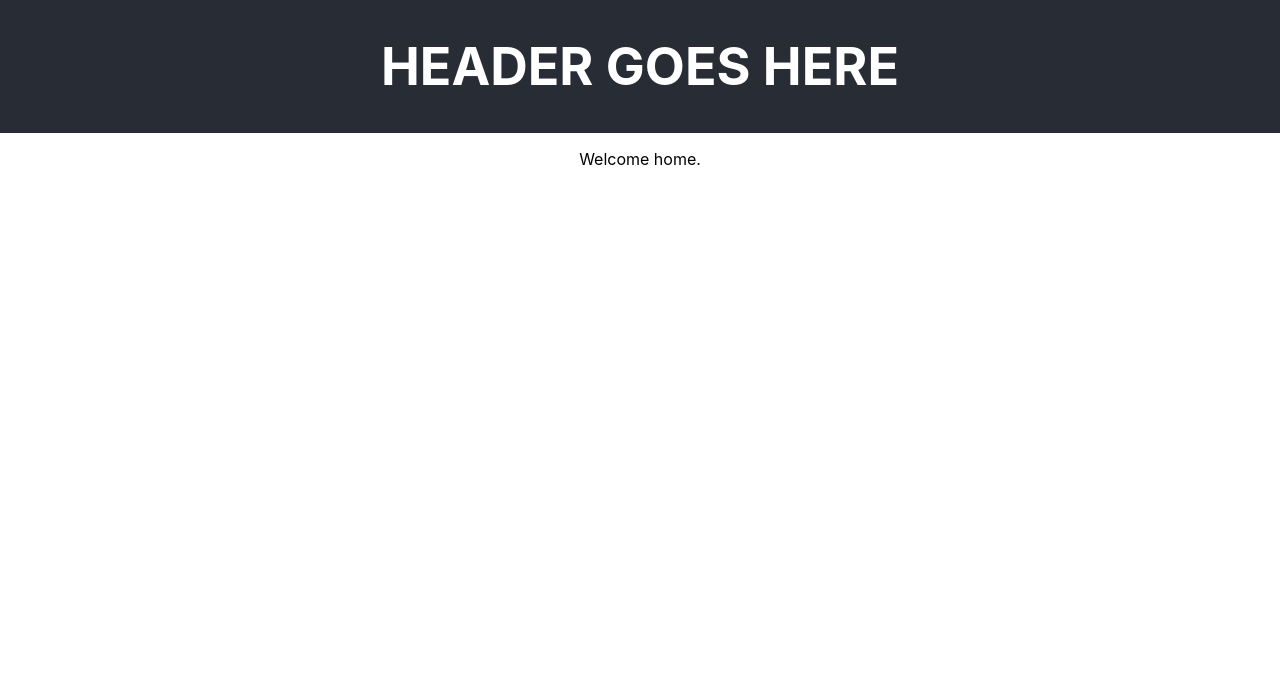
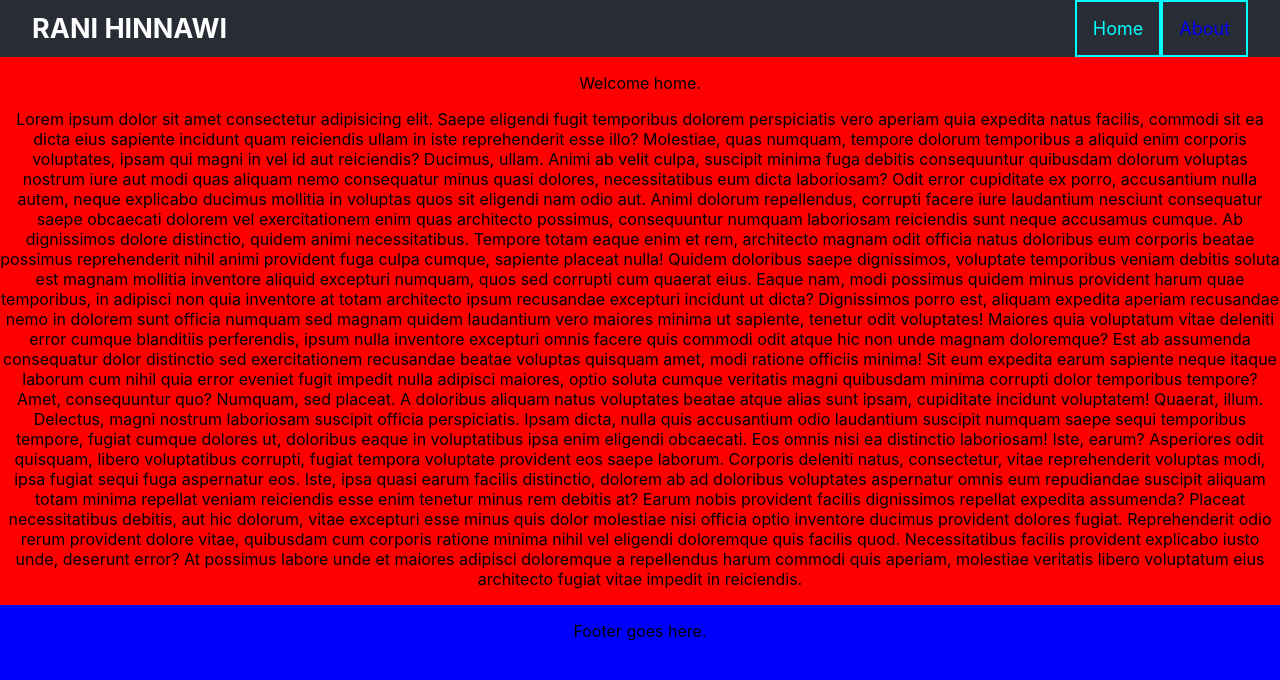
Before and after one commit to rhinnawi/sandbox, a React (Create React App) app: page / in a window 1280 px wide. Shown: the top 680 px of the page. Built offline with nearby package versions, Linux system fonts and the light colour scheme.

Commit message:
created navbar. cleaned up styling

```diff
--- a/public/index.html
+++ b/public/index.html
@@ -5,8 +5,9 @@
     <link rel="icon" href="%PUBLIC_URL%/favicon.ico" />
     <meta name="viewport" content="width=device-width, initial-scale=1" />
     <meta name="theme-color" content="#000000" />
+    <meta name="author" content="Rani Hinnawi" />
     <meta
-      name="description"
+      name="Sandbox webpage created by Rani Hinnawi"
       content="Web site created using create-react-app"
     />
     <link rel="apple-touch-icon" href="%PUBLIC_URL%/logo192.png" />
@@ -24,7 +25,7 @@
       work correctly both with client-side routing and a non-root public URL.
       Learn how to configure a non-root public URL by running `npm run build`.
     -->
-    <title>React App</title>
+    <title>Rani's React Page</title>
   </head>
   <body>
     <noscript>You need to enable JavaScript to run this app.</noscript>
--- a/src/App.css
+++ b/src/App.css
@@ -1,15 +1,27 @@
 .App {
+  height: 100%;
+  width: 100%;
+  display: grid;
   text-align: center;
+  grid-template:
+    "header" min-content
+    "content" max-content
+    "footer";
 }
 
-.App-header {
+header {
   background-color: #282c34;
-  width: 100%;
-  height: 100%;
-  display: flex;
-  flex-direction: column;
-  align-items: center;
-  justify-content: space-between;
-  font-size: calc(10px + 2vmin);
+  grid-area: header;
+  font-size: calc(10px + 50%);
   color: white;
 }
+
+main {
+  grid-area: content;
+  background-color: red;
+}
+
+footer {
+  grid-area: footer;
+  background-color: blue;
+}
--- a/src/App.tsx
+++ b/src/App.tsx
@@ -1,14 +1,14 @@
-import React from "react";
 import { BrowserRouter as Router, Routes, Route } from "react-router-dom";
 import "./App.css";
 import Home from "./pages/home";
+import Navbar from "./common/Navbar";
 
-function App() {
+export default function App() {
   return (
     <Router>
       <div className="App">
-        <header className="App-header">
-          <h1>HEADER GOES HERE</h1>
+        <header>
+          <Navbar />
         </header>
 
         <main>
@@ -17,10 +17,10 @@ function App() {
           </Routes>
         </main>
 
-        <footer></footer>
+        <footer>
+          <p>Footer goes here.</p>
+        </footer>
       </div>
     </Router>
   );
 }
-
-export default App;
--- /dev/null
+++ b/src/common/Navbar.css
@@ -0,0 +1,44 @@
+nav {
+  display: inline-flex;
+  justify-content: space-between;
+  align-items: center;
+  width: 100%;
+}
+
+nav > * {
+  padding: 0 2rem;
+}
+
+h1 {
+  margin: 0;
+  text-transform: uppercase;
+}
+
+.nav-links {
+  display: flex;
+  flex-flow: row nowrap;
+  height: 100%;
+}
+
+.nav-item {
+  border: 2px solid cyan;
+  width: max-content;
+  padding: 1rem;
+}
+
+.nav-item:hover {
+  background-color: grey;
+}
+
+a {
+  text-decoration: solid;
+}
+
+a:visited {
+  color: white;
+}
+
+.active,
+a:visited.active {
+  color: cyan;
+}
--- /dev/null
+++ b/src/common/Navbar.tsx
@@ -0,0 +1,37 @@
+import { NavLink } from "react-router-dom";
+import "./Navbar.css";
+
+type NavItem = {
+  page: string;
+  path: string;
+};
+
+export default function NavBar() {
+  const navItems: NavItem[] = [
+    { page: "Home", path: "/" },
+    { page: "About", path: "/about" },
+  ];
+
+  return (
+    <nav>
+      <div>
+        <h1>Rani Hinnawi</h1>
+      </div>
+
+      <div className="nav-links">
+        {navItems.map(({ page, path }) => {
+          return (
+            <div className="nav-item" key={page}>
+              <NavLink
+                to={path}
+                className={({ isActive }) => (isActive ? "active" : undefined)}
+              >
+                {page}
+              </NavLink>
+            </div>
+          );
+        })}
+      </div>
+    </nav>
+  );
+}
--- a/src/index.css
+++ b/src/index.css
@@ -1,5 +1,12 @@
+html,
+body {
+  min-height: 100%;
+  min-width: 100%;
+}
+
 body {
   margin: 0;
+  padding: 0;
   font-family: -apple-system, BlinkMacSystemFont, "Segoe UI", "Roboto", "Oxygen",
     "Ubuntu", "Cantarell", "Fira Sans", "Droid Sans", "Helvetica Neue",
     sans-serif;
@@ -13,3 +20,8 @@ code {
   font-family: source-code-pro, Menlo, Monaco, Consolas, "Courier New",
     monospace;
 }
+
+#root {
+  height: 100%;
+  width: 100%;
+}
--- a/src/pages/home.tsx
+++ b/src/pages/home.tsx
@@ -2,6 +2,62 @@ export default function Home(): JSX.Element {
   return (
     <div>
       <p>Welcome home.</p>
+      <p>
+        Lorem ipsum dolor sit amet consectetur adipisicing elit. Saepe eligendi
+        fugit temporibus dolorem perspiciatis vero aperiam quia expedita natus
+        facilis, commodi sit ea dicta eius sapiente incidunt quam reiciendis
+        ullam in iste reprehenderit esse illo? Molestiae, quas numquam, tempore
+        dolorum temporibus a aliquid enim corporis voluptates, ipsam qui magni
+        in vel id aut reiciendis? Ducimus, ullam. Animi ab velit culpa, suscipit
+        minima fuga debitis consequuntur quibusdam dolorum voluptas nostrum iure
+        aut modi quas aliquam nemo consequatur minus quasi dolores,
+        necessitatibus eum dicta laboriosam? Odit error cupiditate ex porro,
+        accusantium nulla autem, neque explicabo ducimus mollitia in voluptas
+        quos sit eligendi nam odio aut. Animi dolorum repellendus, corrupti
+        facere iure laudantium nesciunt consequatur saepe obcaecati dolorem vel
+        exercitationem enim quas architecto possimus, consequuntur numquam
+        laboriosam reiciendis sunt neque accusamus cumque. Ab dignissimos dolore
+        distinctio, quidem animi necessitatibus. Tempore totam eaque enim et
+        rem, architecto magnam odit officia natus doloribus eum corporis beatae
+        possimus reprehenderit nihil animi provident fuga culpa cumque, sapiente
+        placeat nulla! Quidem doloribus saepe dignissimos, voluptate temporibus
+        veniam debitis soluta est magnam mollitia inventore aliquid excepturi
+        numquam, quos sed corrupti cum quaerat eius. Eaque nam, modi possimus
+        quidem minus provident harum quae temporibus, in adipisci non quia
+        inventore at totam architecto ipsum recusandae excepturi incidunt ut
+        dicta? Dignissimos porro est, aliquam expedita aperiam recusandae nemo
+        in dolorem sunt officia numquam sed magnam quidem laudantium vero
+        maiores minima ut sapiente, tenetur odit voluptates! Maiores quia
+        voluptatum vitae deleniti error cumque blanditiis perferendis, ipsum
+        nulla inventore excepturi omnis facere quis commodi odit atque hic non
+        unde magnam doloremque? Est ab assumenda consequatur dolor distinctio
+        sed exercitationem recusandae beatae voluptas quisquam amet, modi
+        ratione officiis minima! Sit eum expedita earum sapiente neque itaque
+        laborum cum nihil quia error eveniet fugit impedit nulla adipisci
+        maiores, optio soluta cumque veritatis magni quibusdam minima corrupti
+        dolor temporibus tempore? Amet, consequuntur quo? Numquam, sed placeat.
+        A doloribus aliquam natus voluptates beatae atque alias sunt ipsam,
+        cupiditate incidunt voluptatem! Quaerat, illum. Delectus, magni nostrum
+        laboriosam suscipit officia perspiciatis. Ipsam dicta, nulla quis
+        accusantium odio laudantium suscipit numquam saepe sequi temporibus
+        tempore, fugiat cumque dolores ut, doloribus eaque in voluptatibus ipsa
+        enim eligendi obcaecati. Eos omnis nisi ea distinctio laboriosam! Iste,
+        earum? Asperiores odit quisquam, libero voluptatibus corrupti, fugiat
+        tempora voluptate provident eos saepe laborum. Corporis deleniti natus,
+        consectetur, vitae reprehenderit voluptas modi, ipsa fugiat sequi fuga
+        aspernatur eos. Iste, ipsa quasi earum facilis distinctio, dolorem ab ad
+        doloribus voluptates aspernatur omnis eum repudiandae suscipit aliquam
+        totam minima repellat veniam reiciendis esse enim tenetur minus rem
+        debitis at? Earum nobis provident facilis dignissimos repellat expedita
+        assumenda? Placeat necessitatibus debitis, aut hic dolorum, vitae
+        excepturi esse minus quis dolor molestiae nisi officia optio inventore
+        ducimus provident dolores fugiat. Reprehenderit odio rerum provident
+        dolore vitae, quibusdam cum corporis ratione minima nihil vel eligendi
+        doloremque quis facilis quod. Necessitatibus facilis provident explicabo
+        iusto unde, deserunt error? At possimus labore unde et maiores adipisci
+        doloremque a repellendus harum commodi quis aperiam, molestiae veritatis
+        libero voluptatum eius architecto fugiat vitae impedit in reiciendis.
+      </p>
     </div>
   );
 }
```
